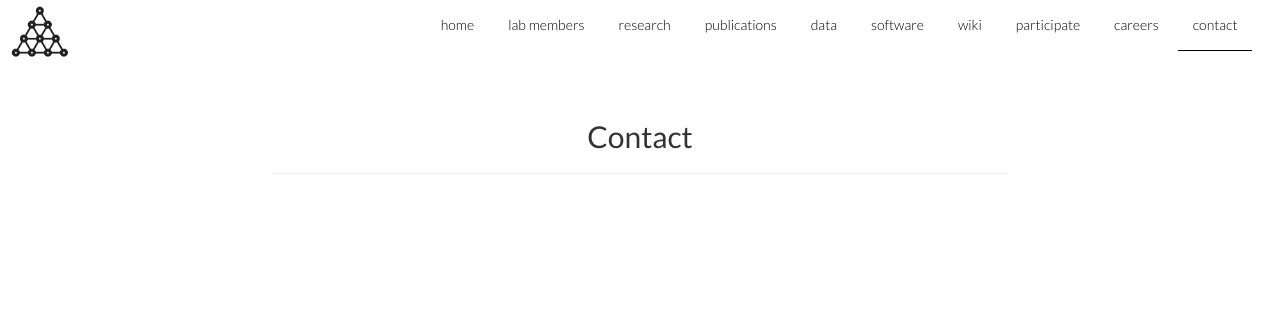
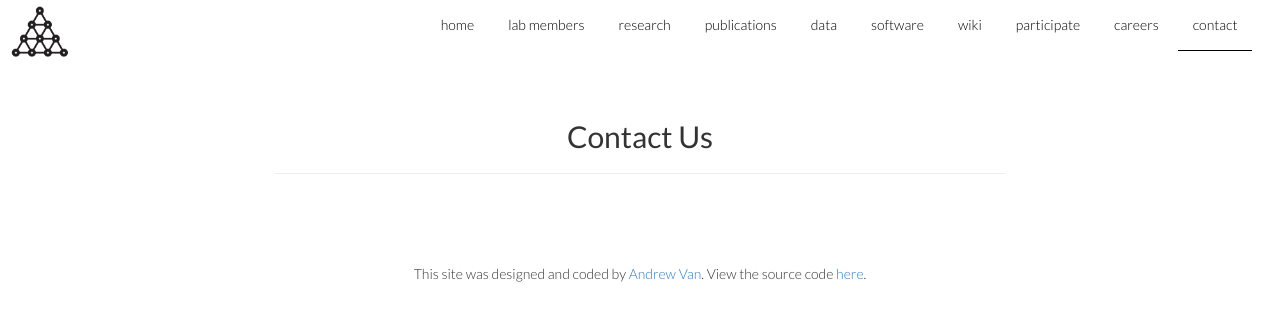
Before and after one commit to vanandrew/dglabsite, a Django app: page /contact in a window 1280 px wide. Shown: the top 321 px of the page. Run offline with Django 3.2, Linux system fonts and the light colour scheme; some libraries are stand-ins or nearby versions.

Commit message:
Add signature to bottom of page

```diff
--- a/dlabsite/templates/dlabsite/base.html
+++ b/dlabsite/templates/dlabsite/base.html
@@ -87,6 +87,16 @@
 		{% block content %}
 		{% endblock %}
 
+		{% if request.get_full_path != '/' %}
+		<div class="container" style="margin-top: 50px; margin-bottom: 25px;">
+			<div class="row">
+				<div class="col-lg-8 col-lg-offset-2 text-center">
+					<p>This site was designed and coded by <a href="mailto:vanandrew@wustl.edu">Andrew Van</a>.
+						View the source code<a href="https://github.com/vanandrew/dglabsite"> here</a>.</p>
+			</div>
+		</div>
+		{% endif %}
+
 		<!-- jQuery (necessary for Bootstrap's JavaScript plugins) -->
 		<script src="https://ajax.googleapis.com/ajax/libs/jquery/1.12.4/jquery.min.js"></script>
 		<!-- Include all compiled plugins (below), or include individual files as needed -->
--- a/dlabsite/templates/dlabsite/contact.html
+++ b/dlabsite/templates/dlabsite/contact.html
@@ -10,7 +10,7 @@ class="active"
 	<section class="section">
 		<div class="row">
 			<div class="col-lg-8 col-lg-offset-2 text-center">
-				<h2>Contact</h2>
+				<h2>Contact Us</h2>
 				<hr>
 			</div>
 		</div>
```
